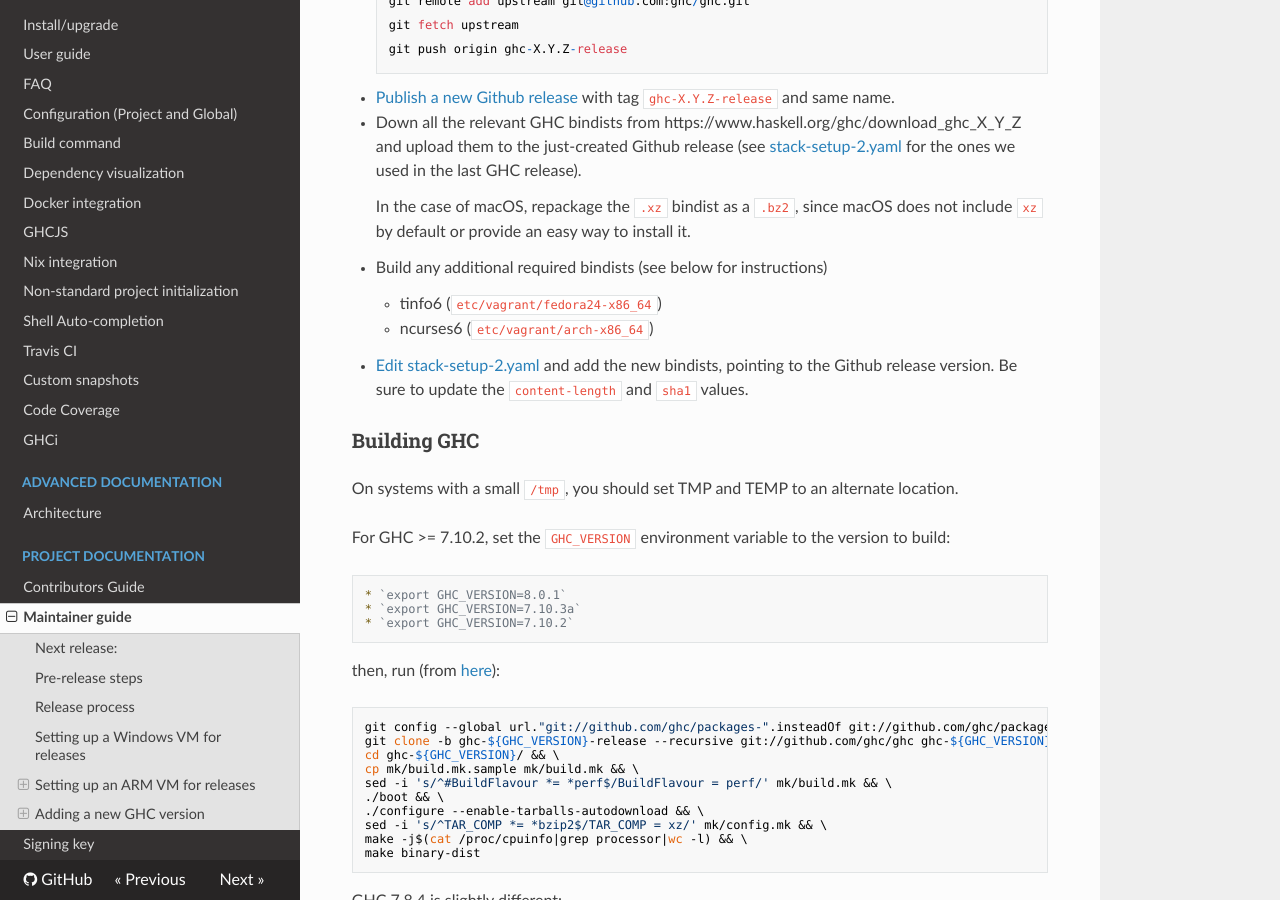
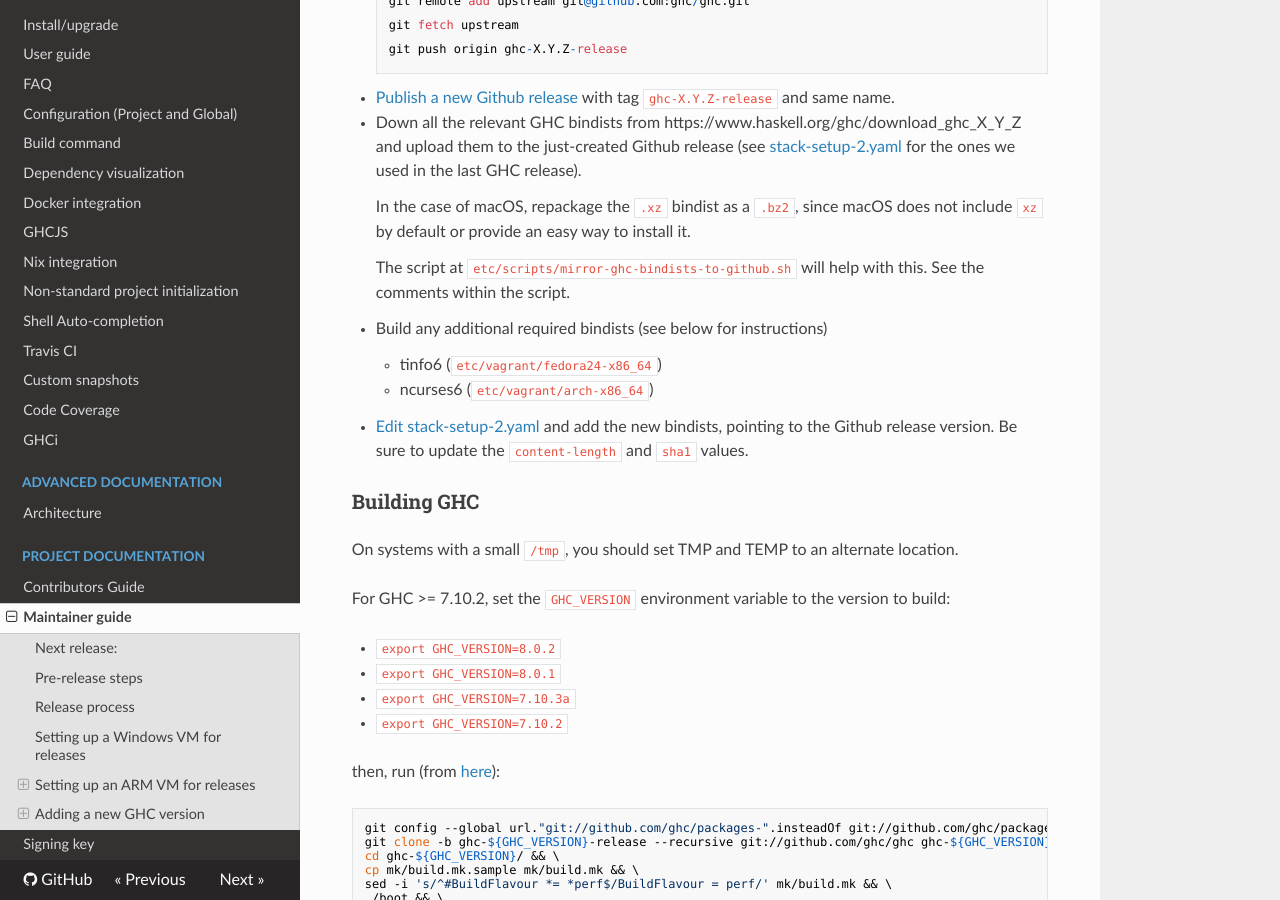
Before and after one commit to commercialhaskell/stack, an MkDocs documentation site: the page built from doc/MAINTAINER_GUIDE.md, in a window 1280 px wide and 900 px high, scrolled down 7666 px. Built offline with MkDocs 1.6.1, drawn with Linux system fonts in a browser that asks for light colours; nearby versions of some CDN libraries; old or Windows-style settings are respelled for this version of MkDocs.

Commit message:
Add etc/scripts/mirror-ghc-bindists-to-github.sh
Update MAINTAINER_GUIDE to reference it for adding a new GHC
version.

```diff
--- a/doc/MAINTAINER_GUIDE.md
+++ b/doc/MAINTAINER_GUIDE.md
@@ -374,6 +374,9 @@
     In the case of macOS, repackage the `.xz` bindist as a `.bz2`, since macOS does
     not include `xz` by default or provide an easy way to install it.
 
+    The script at `etc/scripts/mirror-ghc-bindists-to-github.sh` will help with
+    this. See the comments within the script.
+
   * Build any additional required bindists (see below for instructions)
 
       * tinfo6 (`etc/vagrant/fedora24-x86_64`)
@@ -390,9 +393,10 @@
 
 For GHC >= 7.10.2, set the `GHC_VERSION` environment variable to the version to build:
 
-    * `export GHC_VERSION=8.0.1`
-    * `export GHC_VERSION=7.10.3a`
-    * `export GHC_VERSION=7.10.2`
+  * `export GHC_VERSION=8.0.2`
+  * `export GHC_VERSION=8.0.1`
+  * `export GHC_VERSION=7.10.3a`
+  * `export GHC_VERSION=7.10.2`
 
 then, run (from [here](https://ghc.haskell.org/trac/ghc/wiki/Newcomers)):
 
```
Also changed, not shown: 1 other file.
